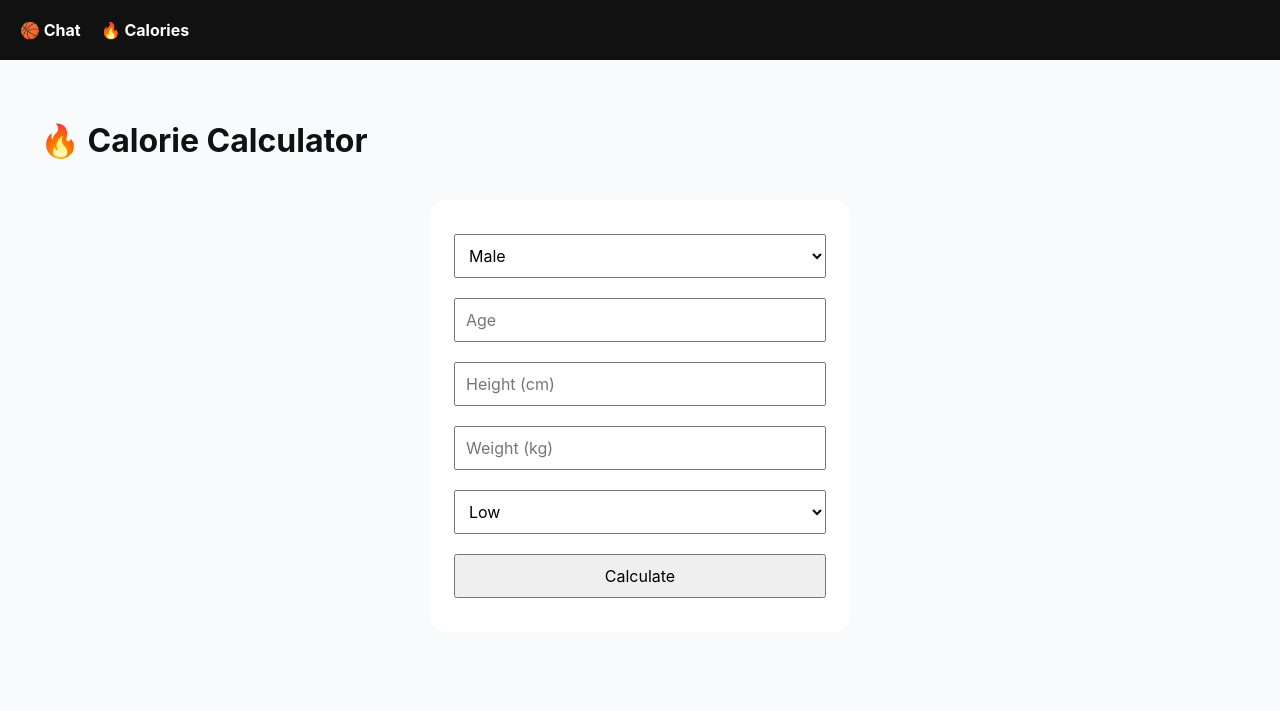
After one commit to Zabiyachka/BBproject2, a Django app: page /calories/ in a window 1280 px wide. The commit adds this page. Shown: the top 711 px of the page. Run offline with Django 5.2, Linux system fonts and the light colour scheme.

Commit message:
modified:   core/static/core/css/style.css 	modified:   core/templates/core/base.html 	new file:   core/templates/core/calories.html 	modified:   core/templates/core/chat.html 	modified:   core/urls.py 	modified:   core/views.py

```diff
--- a/core/static/core/css/style.css
+++ b/core/static/core/css/style.css
@@ -99,3 +99,50 @@ body {
     background: #ffe5e5;
     color: #900;
 }
+
+/* ===== CALORIES ===== */
+
+.calories-form {
+    background: #fff;
+    padding: 24px;
+    max-width: 420px;
+    margin: 40px auto;
+    border-radius: 16px;
+}
+
+.calories-form input,
+.calories-form select,
+.calories-form button {
+    width: 100%;
+    margin: 10px 0;
+    padding: 10px;
+    font-size: 16px;
+}
+
+.calories-result {
+    text-align: center;
+    font-size: 22px;
+    margin-top: 20px;
+    color: #ff7a00;
+}
+
+.navbar {
+    display: flex;
+    gap: 20px;
+    padding: 20px;
+    background: #111;
+}
+
+.navbar a {
+    color: white;
+    text-decoration: none;
+    font-weight: bold;
+}
+
+.navbar a:hover {
+    color: #ff7a00;
+}
+
+.content {
+    padding: 40px;
+}
--- a/core/templates/core/base.html
+++ b/core/templates/core/base.html
@@ -1,21 +1,19 @@
+{% load static %}
 <!DOCTYPE html>
 <html lang="uk">
 <head>
     <meta charset="UTF-8">
-    <title>Basketball AI Chat</title>
-
-    {% load static %}
+    <title>Basketball AI</title>
     <link rel="stylesheet" href="{% static 'core/css/style.css' %}">
 </head>
 <body>
 
-<header class="header">
-    <div class="logo">
-        🏀 Basketball AI
-    </div>
-</header>
+<nav class="navbar">
+    <a href="{% url 'chat' %}">🏀 Chat</a>
+    <a href="{% url 'calories' %}">🔥 Calories</a>
+</nav>
 
-<main class="container">
+<main class="content">
     {% block content %}{% endblock %}
 </main>
 
--- /dev/null
+++ b/core/templates/core/calories.html
@@ -0,0 +1,33 @@
+{% extends "core/base.html" %}
+
+{% block content %}
+<h1>🔥 Calorie Calculator</h1>
+
+<form method="post" class="calories-form">
+    {% csrf_token %}
+
+    <select name="gender">
+        <option value="male">Male</option>
+        <option value="female">Female</option>
+    </select>
+
+    <input type="number" name="age" placeholder="Age" required>
+    <input type="number" name="height" placeholder="Height (cm)" required>
+    <input type="number" name="weight" placeholder="Weight (kg)" required>
+
+    <select name="activity">
+        <option value="1.2">Low</option>
+        <option value="1.375">Light</option>
+        <option value="1.55">Medium</option>
+        <option value="1.725">High</option>
+    </select>
+
+    <button type="submit">Calculate</button>
+</form>
+
+{% if calories %}
+<div class="calories-result">
+    🔥 {{ calories }} kcal / day
+</div>
+{% endif %}
+{% endblock %}
--- a/core/urls.py
+++ b/core/urls.py
@@ -1,6 +1,8 @@
 from django.urls import path
-from .views import  chat_view
+from .views import home, chat_view, calories_view
 
 urlpatterns = [
-    path("chat/", chat_view, name="chat"),
+    path('', home, name='home'),
+    path('chat/', chat_view, name='chat'),
+    path('calories/', calories_view, name='calories'),
 ]
--- a/core/views.py
+++ b/core/views.py
@@ -44,3 +44,26 @@ def chat_view(request):
             "error": error
         }
     )
+def calories_view(request):
+    calories = None
+
+    if request.method == "POST":
+        gender = request.POST.get("gender")
+        age = int(request.POST.get("age"))
+        height = int(request.POST.get("height"))
+        weight = int(request.POST.get("weight"))
+        activity = float(request.POST.get("activity"))
+
+        if gender == "male":
+            bmr = 88.36 + (13.4 * weight) + (4.8 * height) - (5.7 * age)
+        else:
+            bmr = 447.6 + (9.2 * weight) + (3.1 * height) - (4.3 * age)
+
+        calories = round(bmr * activity)
+
+    return render(request, "core/calories.html", {
+        "calories": calories
+    })
+
+def home(request):
+    return render(request, "core/home.html")
```
Also changed, not shown: core/templates/core/chat.html (+5 -23 lines).
